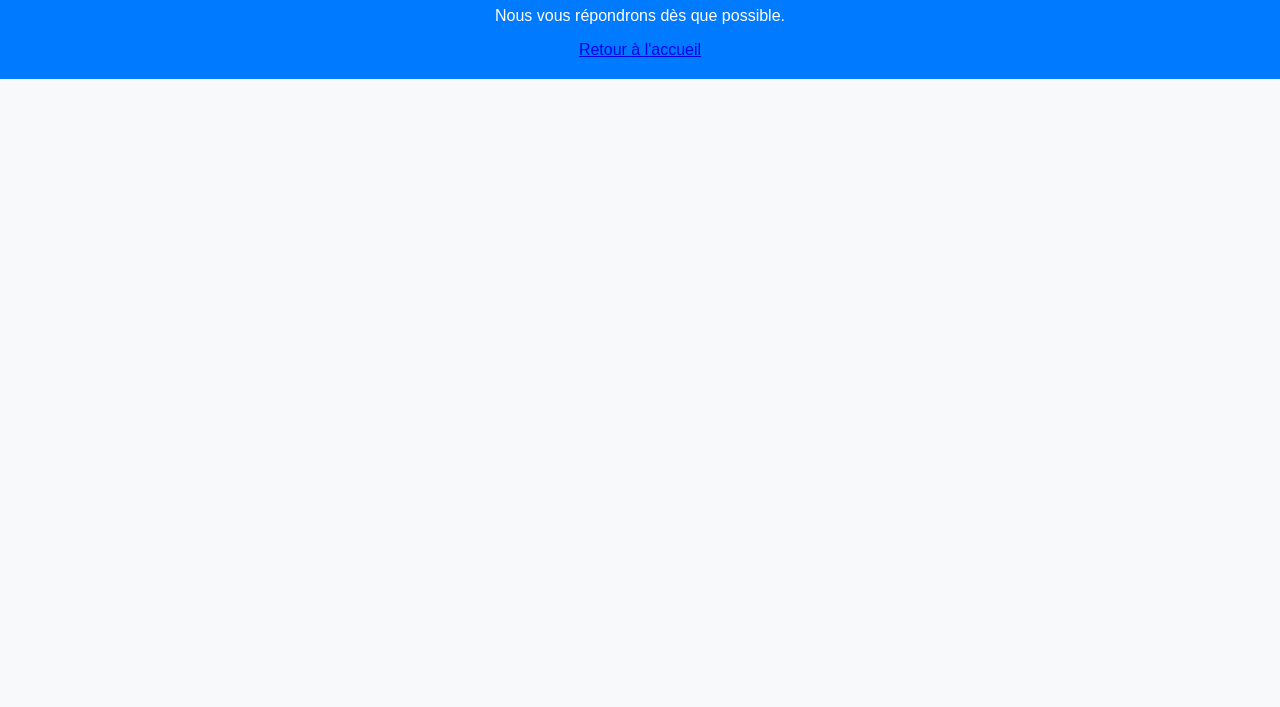
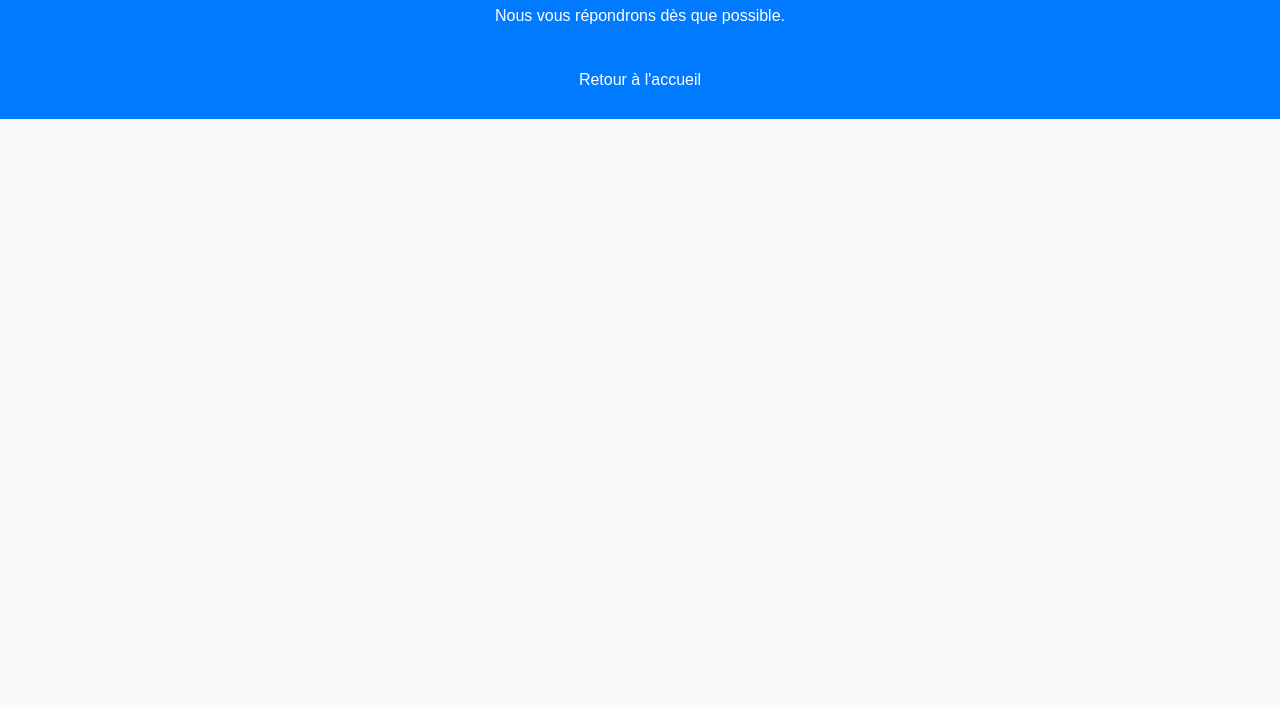
Before and after one commit to alec0071/entretien-menager-ml, a plain HTML site: page merci.html in a window 1280 px wide. Shown: the part 93-800 px from the top of the page. Drawn offline with Linux system fonts and the light colour scheme.

Commit message:
Update styles.css

```diff
--- a/styles.css
+++ b/styles.css
@@ -65,3 +65,18 @@ footer {
     padding: 10px;
     margin-top: 20px;
 }
+
+/* Style pour la page de confirmation */
+.btn {
+    display: inline-block;
+    margin-top: 20px;
+    padding: 10px 20px;
+    background-color: #007BFF;
+    color: white;
+    text-decoration: none;
+    border-radius: 5px;
+}
+
+.btn:hover {
+    background-color: #0056b3;
+}
```
